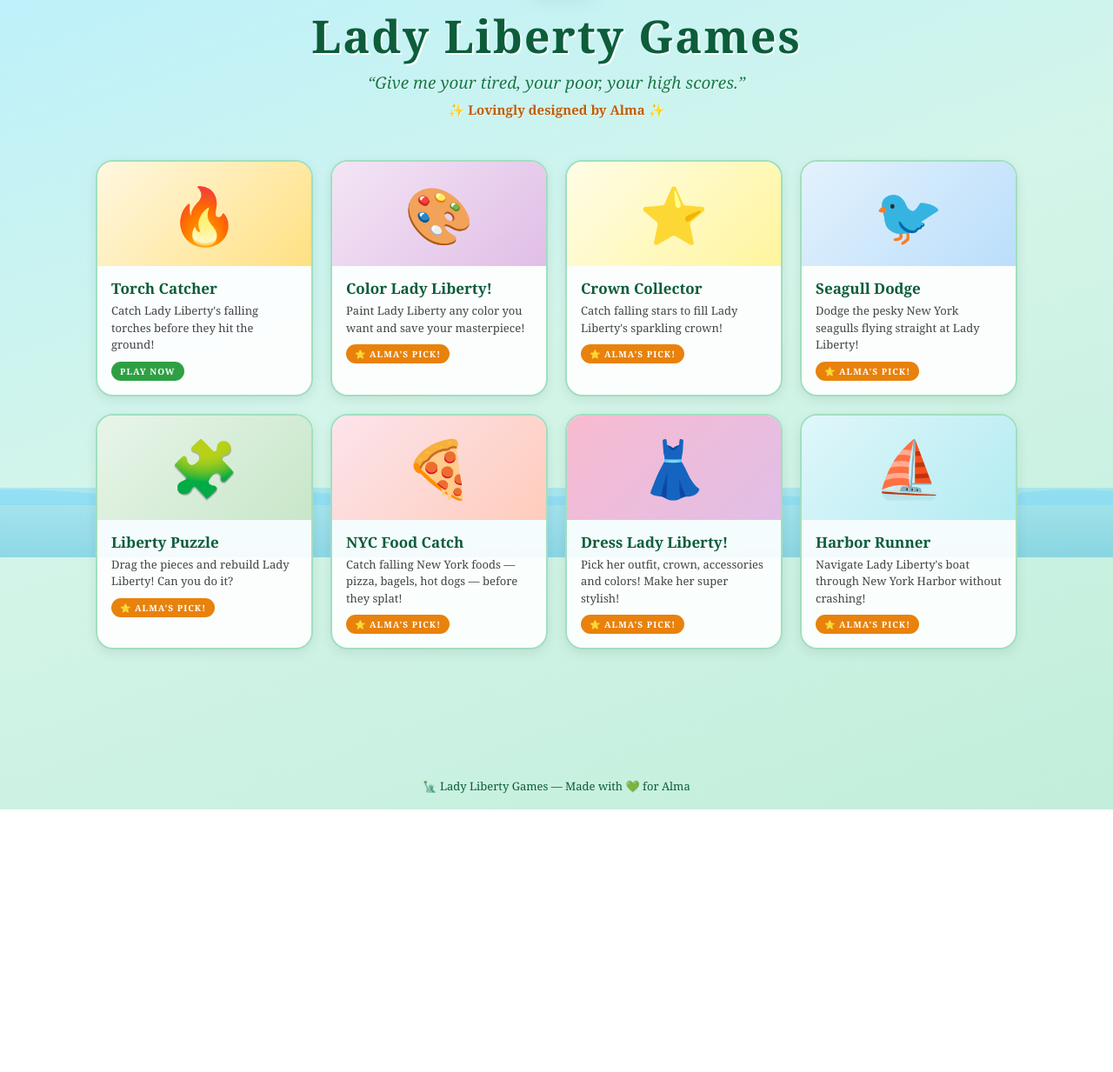
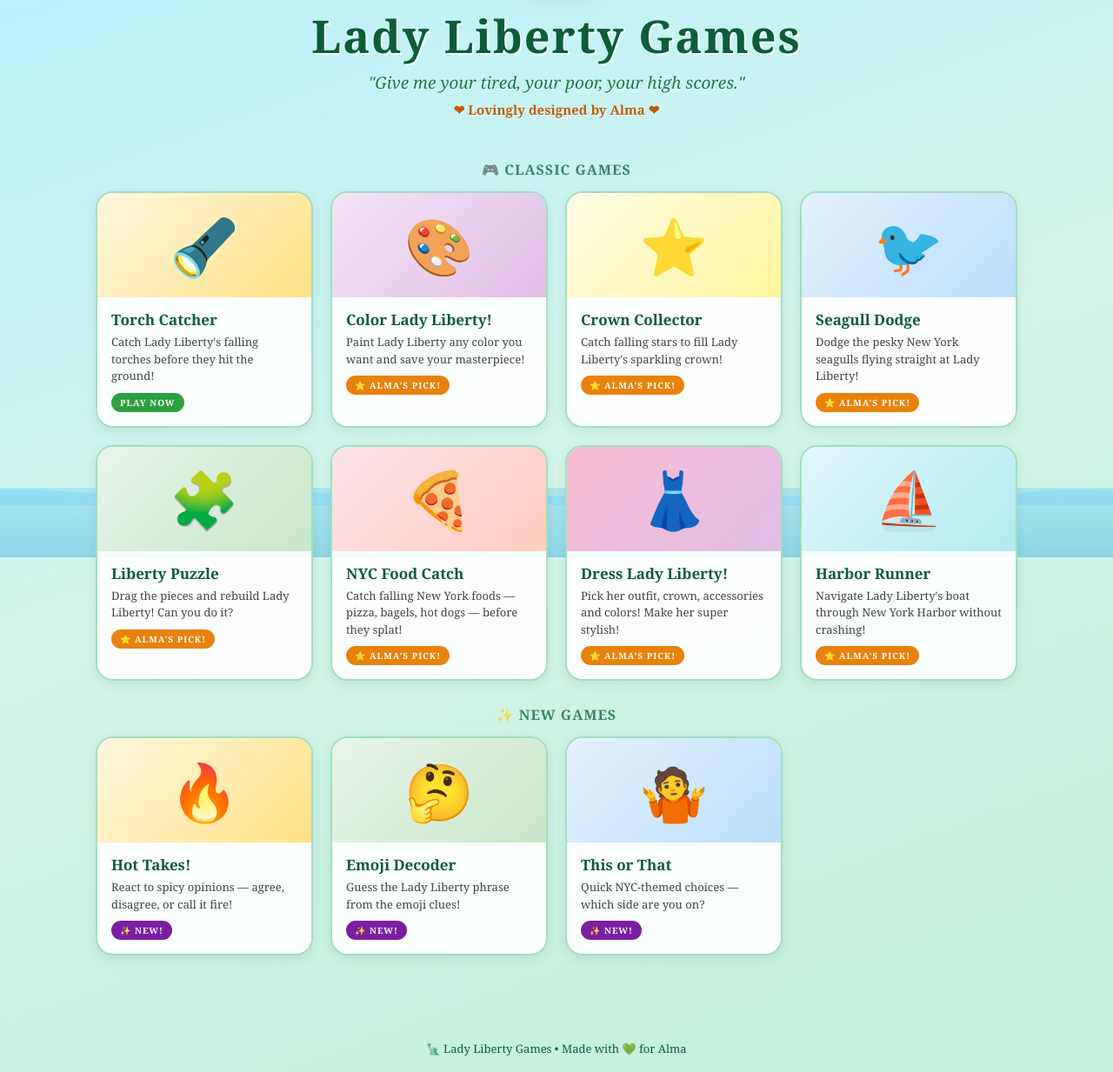
Before and after one commit to matiasmichael/lady-liberty-games, a plain HTML site: page index.html in a window 1280 px wide. Shown: the part 159-1392 px from the top of the page at 87% size. Before the commit the page ends 1090 px from the top, so only its background shows below. Drawn offline with Linux system fonts and the light colour scheme.

Commit message:
✨ Add 3 new games + light blue/green theme update

```diff
--- a/index.html
+++ b/index.html
@@ -34,7 +34,8 @@
     h1 { font-size:clamp(26px,6vw,52px); color:#0d5c3a; text-shadow:2px 2px 0 rgba(255,255,255,0.8); letter-spacing:2px; margin-bottom:6px; }
     .tagline { color:#1a7a4a; font-style:italic; font-size:clamp(13px,2.2vw,19px); text-shadow:1px 1px 0 rgba(255,255,255,0.6); }
     .dedication { margin-top:8px; color:#c05c00; font-size:15px; font-weight:bold; text-shadow:1px 1px 0 rgba(255,255,255,0.5); }
-    .games-grid { position:relative; z-index:2; max-width:1100px; margin:28px auto 130px; padding:0 20px; display:grid; grid-template-columns:repeat(auto-fill,minmax(250px,1fr)); gap:20px; }
+    .section-label { position:relative; z-index:2; text-align:center; font-size:clamp(13px,2vw,16px); color:#0d5c3a; font-weight:bold; letter-spacing:1px; text-transform:uppercase; margin:28px 0 0; opacity:0.75; }
+    .games-grid { position:relative; z-index:2; max-width:1100px; margin:14px auto 20px; padding:0 20px; display:grid; grid-template-columns:repeat(auto-fill,minmax(250px,1fr)); gap:20px; }
     .game-card { background:rgba(255,255,255,0.9); border:2px solid #a0dfc0; border-radius:20px; overflow:hidden; transition:transform 0.2s,box-shadow 0.2s,border-color 0.2s; text-decoration:none; color:inherit; display:block; box-shadow:0 4px 14px rgba(0,0,0,0.08); }
     .game-card:hover { transform:translateY(-8px) scale(1.02); box-shadow:0 16px 44px rgba(0,120,80,0.18); border-color:#2ea043; }
     .game-card.soon { cursor:default; opacity:0.85; }
@@ -46,7 +47,8 @@
     .b-play { background:#2ea043; }
     .b-alma { background:#e8820c; }
     .b-soon { background:#6baed6; }
-    footer { position:relative; z-index:2; text-align:center; padding:18px; color:#0d5c3a; font-size:13px; }
+    .b-new  { background:#7b1fa2; }
+    footer { position:relative; z-index:2; text-align:center; padding:18px; color:#0d5c3a; font-size:13px; margin-top:80px; }
   </style>
 </head>
 <body>
@@ -60,13 +62,14 @@
   <header>
     <div class="statue">🗽</div>
     <h1>Lady Liberty Games</h1>
-    <p class="tagline">“Give me your tired, your poor, your high scores.”</p>
-    <p class="dedication">✨ Lovingly designed by Alma ✨</p>
+    <p class="tagline">"Give me your tired, your poor, your high scores."</p>
+    <p class="dedication">❤ Lovingly designed by Alma ❤</p>
   </header>
 
+  <p class="section-label">🎮 Classic Games</p>
   <div class="games-grid">
     <a class="game-card" href="torch-catcher/index.html">
-      <div class="game-thumb" style="background:linear-gradient(135deg,#fff8e1,#ffe082)">🔥</div>
+      <div class="game-thumb" style="background:linear-gradient(135deg,#fff8e1,#ffe082)">🔦</div>
       <div class="game-info"><div class="game-title">Torch Catcher</div><div class="game-desc">Catch Lady Liberty's falling torches before they hit the ground!</div><span class="badge b-play">Play Now</span></div>
     </a>
     <a class="game-card" href="color-liberty/index.html">
@@ -98,6 +101,23 @@
       <div class="game-info"><div class="game-title">Harbor Runner</div><div class="game-desc">Navigate Lady Liberty's boat through New York Harbor without crashing!</div><span class="badge b-alma">⭐ Alma's Pick!</span></div>
     </a>
   </div>
-  <footer>🗽 Lady Liberty Games — Made with 💚 for Alma</footer>
+
+  <p class="section-label">✨ New Games</p>
+  <div class="games-grid">
+    <a class="game-card" href="hot-takes/index.html">
+      <div class="game-thumb" style="background:linear-gradient(135deg,#fff8e1,#ffe082)">🔥</div>
+      <div class="game-info"><div class="game-title">Hot Takes!</div><div class="game-desc">React to spicy opinions — agree, disagree, or call it fire!</div><span class="badge b-new">✨ New!</span></div>
+    </a>
+    <a class="game-card" href="emoji-decoder/index.html">
+      <div class="game-thumb" style="background:linear-gradient(135deg,#e8f5e9,#c8e6c9)">🤔</div>
+      <div class="game-info"><div class="game-title">Emoji Decoder</div><div class="game-desc">Guess the Lady Liberty phrase from the emoji clues!</div><span class="badge b-new">✨ New!</span></div>
+    </a>
+    <a class="game-card" href="this-or-that/index.html">
+      <div class="game-thumb" style="background:linear-gradient(135deg,#e3f2fd,#bbdefb)">🤷</div>
+      <div class="game-info"><div class="game-title">This or That</div><div class="game-desc">Quick NYC-themed choices — which side are you on?</div><span class="badge b-new">✨ New!</span></div>
+    </a>
+  </div>
+
+  <footer>🗽 Lady Liberty Games • Made with 💚 for Alma</footer>
 </body>
 </html>
```
